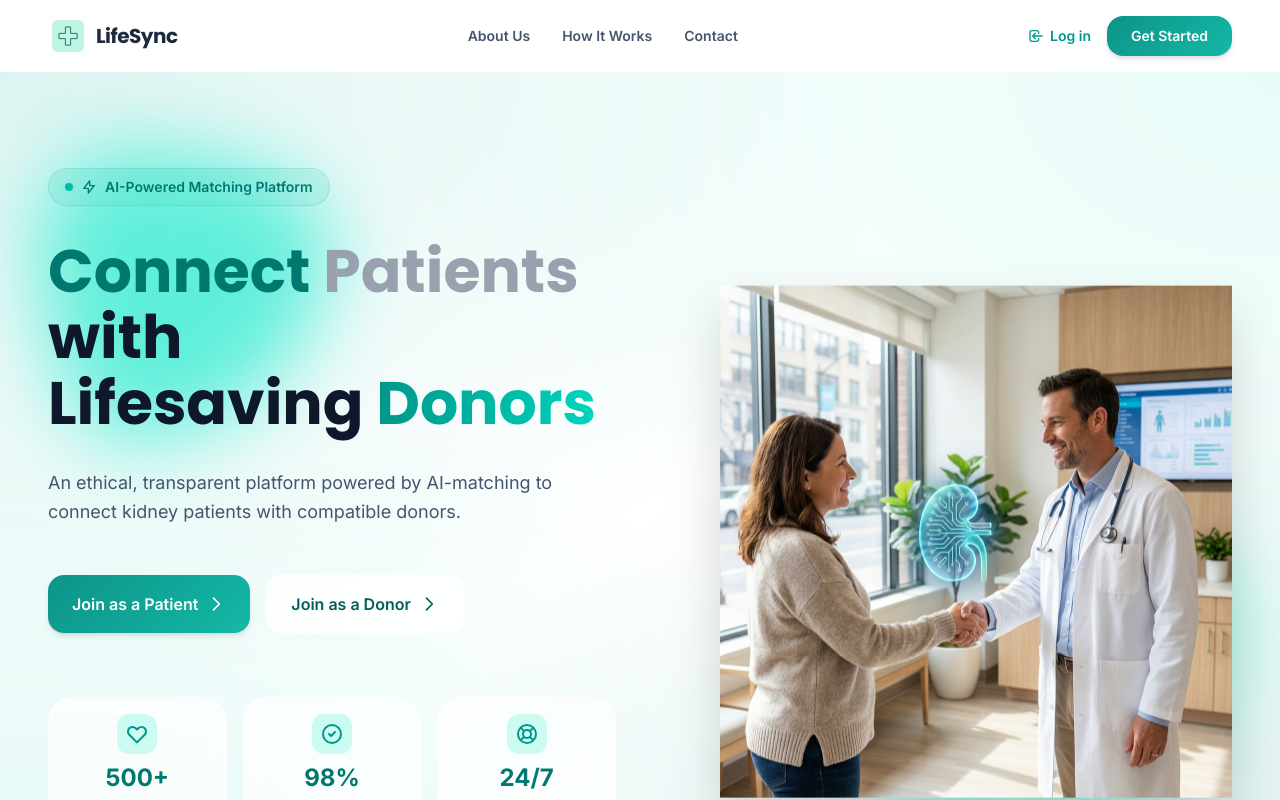
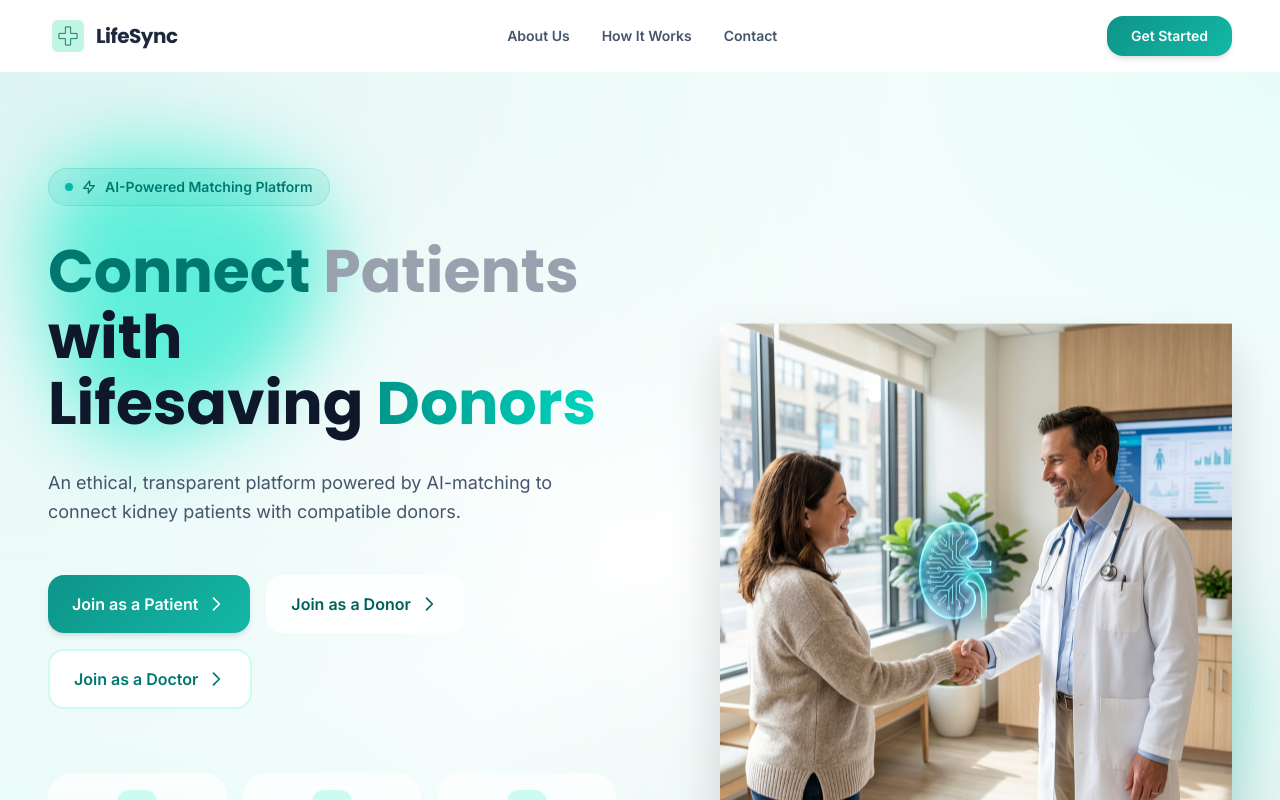
Before and after one commit to samadhi2003/Lifesync, a Next.js app in the folder client/: page / in a window 1280 px wide. Shown: the top 800 px of the page. Built offline with nearby package versions, Linux system fonts and the light colour scheme.

Commit message:
Did some changes in hero section

```diff
--- a/client/app/components/Hero.tsx
+++ b/client/app/components/Hero.tsx
@@ -65,6 +65,27 @@ export default function Hero() {
                                 className="group flex items-center gap-2 glass-strong border-2 border-teal-200 text-teal-800 px-6 py-4 rounded-2xl font-semibold transition-all duration-300 hover:border-teal-300 hover:shadow-lg hover:scale-105"
                             >
                                 Join as a Donor
+                                <svg
+                                    xmlns="http://www.w3.org/2000/svg"
+                                    className="h-5 w-5 transition-transform duration-300 group-hover:translate-x-1"
+                                    fill="none"
+                                    viewBox="0 0 24 24"
+                                    stroke="currentColor"
+                                >
+                                    <path
+                                        strokeLinecap="round"
+                                        strokeLinejoin="round"
+                                        strokeWidth={2}
+                                        d="M9 5l7 7-7 7"
+                                    />
+                                </svg>
+                            </Link>
+
+                            <Link
+                                href="/login/sign-in"
+                                className="group flex items-center gap-2 bg-white border-2 border-teal-100 text-teal-700 px-6 py-4 rounded-2xl font-semibold transition-all duration-300 hover:border-teal-300 hover:shadow-lg hover:scale-105"
+                            >
+                                Join as a Doctor
                                 <svg
                                     xmlns="http://www.w3.org/2000/svg"
                                     className="h-5 w-5 transition-transform duration-300 group-hover:translate-x-1"
--- a/client/app/components/Navbar.tsx
+++ b/client/app/components/Navbar.tsx
@@ -57,15 +57,7 @@ export default function Navbar() {
             </div>
 
             <div className="flex items-center gap-4">
-                <Link
-                    href="/login"
-                    className="text-sm font-semibold text-teal-600 hover:text-teal-700 transition-colors duration-200 flex items-center gap-1.5"
-                >
-                    <svg xmlns="http://www.w3.org/2000/svg" className="h-4 w-4" fill="none" viewBox="0 0 24 24" stroke="currentColor">
-                        <path strokeLinecap="round" strokeLinejoin="round" strokeWidth={2} d="M11 16l-4-4m0 0l4-4m-4 4h14m-5 4v1a3 3 0 01-3 3H6a3 3 0 01-3-3V7a3 3 0 013-3h7a3 3 0 013 3v1" />
-                    </svg>
-                    Log in
-                </Link>
+
                 <Link
                     href="/register"
                     className="gradient-teal text-white px-6 py-2.5 rounded-2xl text-sm font-semibold transition-all duration-300 hover:shadow-lg hover:shadow-teal-200 hover:scale-105 elevation-2"
--- a/client/app/register/[role]/page.tsx
+++ b/client/app/register/[role]/page.tsx
@@ -323,7 +323,7 @@ export default function RegisterStep1() {
                     </div>
 
                     <div className="text-center text-xs text-gray-500 mt-4">
-                        Already have an account? <Link href="/login" className="text-[#0E7A75] font-bold hover:underline">Login</Link>
+                        Already have an account? <Link href="/login/sign-in" className="text-[#0E7A75] font-bold hover:underline">Login</Link>
                     </div>
                 </form>
             </div>
--- a/client/app/register/page.tsx
+++ b/client/app/register/page.tsx
@@ -154,7 +154,7 @@ function RegisterContent() {
                 {/* Footer */}
                 <div className="mt-8 text-sm text-gray-500">
                     Already have an account?{" "}
-                    <Link href="/login" className="text-[#008080] font-bold hover:underline decoration-2 underline-offset-4 cursor-pointer">
+                    <Link href="/login/sign-in" className="text-[#008080] font-bold hover:underline decoration-2 underline-offset-4 cursor-pointer">
                         Login
                     </Link>
                 </div>
```
